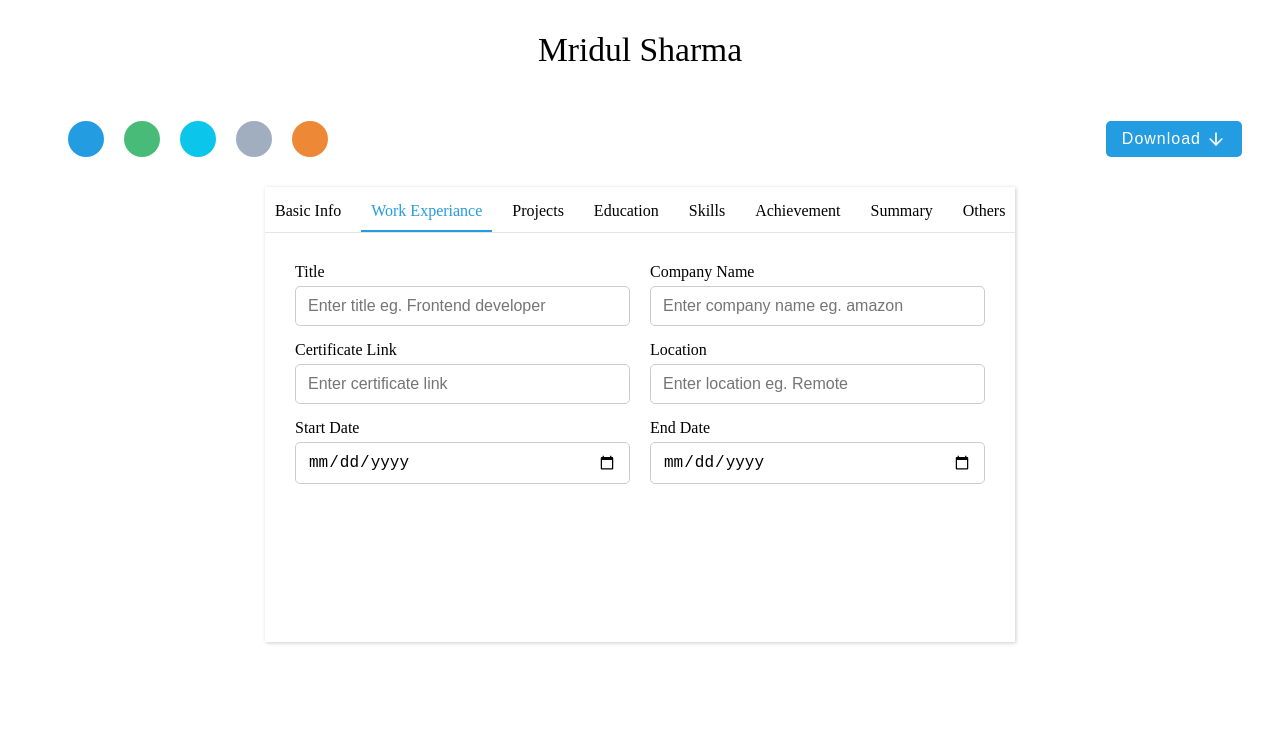
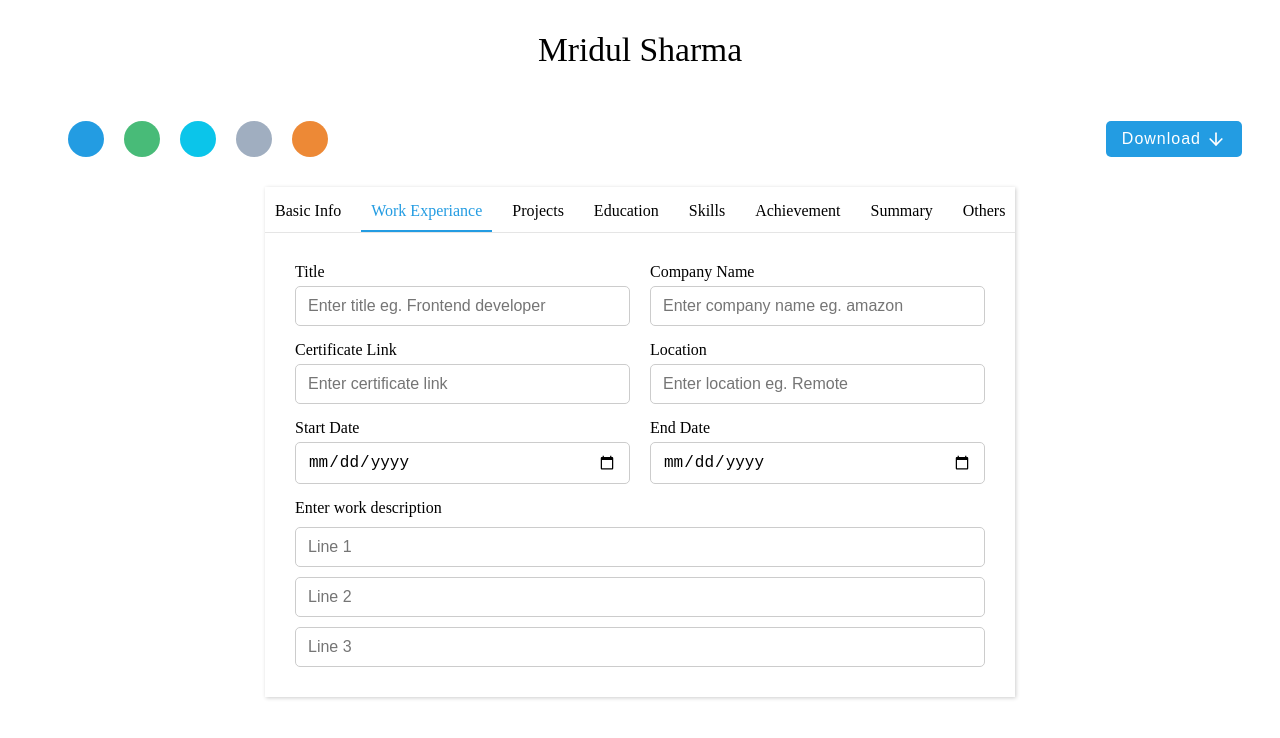
Before and after one commit to engineer-br0/Resume-Builder, a React (Create React App) app: page / in a window 1280 px wide. Both pictures are taken after a click on the element "Work Experiance". Shown: the top 738 px of the page. Built offline with nearby package versions, Linux system fonts and the light colour scheme.

Commit message:
points in values in edtor

```diff
--- a/src/components/Editor.js
+++ b/src/components/Editor.js
@@ -13,7 +13,15 @@ const Editor = (props) =>{
     // github : sections[activeSectionKey]?.detail?.github || "",
     // email : sections[activeSectionKey]?.detail?.email || "",
     // phone : sections[activeSectionKey]?.detail?.phone || "",
+    points : []
    })
+
+   const handlePointUpdate = (data, key) => {
+     //if(!Array.isArray(values.points)) values.points = [];
+     let tempValues = {...values};
+     tempValues.points[key] = data;
+     setValues(tempValues);
+   }
 
    const basicInfoBody = () =>{
     return(
@@ -152,24 +160,24 @@ const Editor = (props) =>{
               }
             />
           </div>
-          {/* <div className={styles.column}>
+          <div className={styles.column}>
             <label>Enter work description</label>
             <InputControl
               placeholder="Line 1"
               value={values.points ? values.points[0] : ""}
-              onChange={(event) => handlePointUpdate(event.target.value, 0)}
+               onChange={(event) => handlePointUpdate(event.target.value, 0)}
             />
             <InputControl
               placeholder="Line 2"
               value={values.points ? values.points[1] : ""}
-              onChange={(event) => handlePointUpdate(event.target.value, 1)}
+               onChange={(event) => handlePointUpdate(event.target.value, 1)}
             />
             <InputControl
               placeholder="Line 3"
               value={values.points ? values.points[2] : ""}
-              onChange={(event) => handlePointUpdate(event.target.value, 2)}
+               onChange={(event) => handlePointUpdate(event.target.value, 2)}
             />
-          </div> */}
+          </div>
         </div>
       );
 
@@ -211,7 +219,7 @@ const Editor = (props) =>{
           }
         />
       </div>
-      {/* <div className={styles.column}>
+      <div className={styles.column}>
         <label>Enter project description</label>
         <InputControl
           placeholder="Line 1"
@@ -233,7 +241,7 @@ const Editor = (props) =>{
           value={values.points ? values.points[3] : ""}
           onChange={(event) => handlePointUpdate(event.target.value, 3)}
         />
-      </div> */}
+      </div>
     </div>
   );
 
@@ -282,7 +290,7 @@ const Editor = (props) =>{
 
     const achievementsBody = (
     <div className={styles.detail}>
-      {/* <div className={styles.column}>
+      <div className={styles.column}>
         <label>List your achievements</label>
         <InputControl
           placeholder="Line 1"
@@ -304,7 +312,7 @@ const Editor = (props) =>{
           value={values.points ? values.points[3] : ""}
           onChange={(event) => handlePointUpdate(event.target.value, 3)}
         />
-      </div> */}
+      </div>
     </div>
   );
 
```
